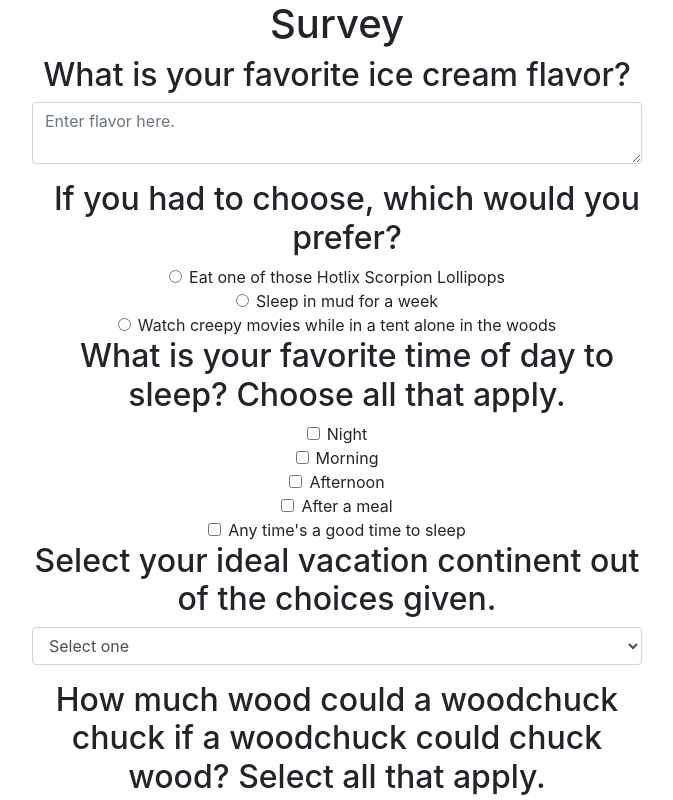
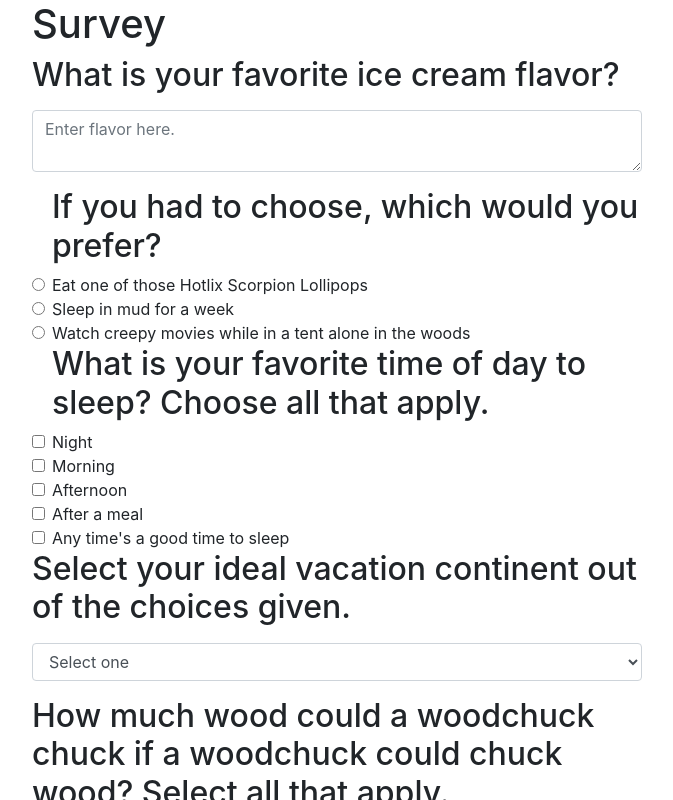
Before and after one commit to hmlyman/ReactSurveyApp, a React (Create React App) app in the folder survey-app/: page / in a window 1280 px wide. Both pictures are taken after typing "Sample", "name@example.com" into the empty fields and a click on the button "Continue". Shown: the top 800 px of the page, without its empty margins (303-976 px from the left). Built offline with nearby package versions, Linux system fonts and the light colour scheme.

Commit message:
Some styling changes and Radio is required

```diff
--- a/survey-app/src/App.js
+++ b/survey-app/src/App.js
@@ -4,7 +4,7 @@ import SurveyData from "./SurveyApp/survey.json";
 
 const App = (props) => {
   return (
-    <div className="col-6 mx-auto text-center">
+    <div className="col-6 mx-auto text-left">
       <h1>Survey</h1>
       <Survey inputs={SurveyData} />
     </div>
--- a/survey-app/src/SurveyApp/component.js
+++ b/survey-app/src/SurveyApp/component.js
@@ -92,7 +92,7 @@ export const Survey = (props) => {
             />
           ) : obj.type === "select" ? (
             <SurveySelectInput
-              className="form-control mb-3"
+              className="form-control mb-3 mt-3"
               question={obj.question}
               required={props.required}
               object={obj}
@@ -101,7 +101,7 @@ export const Survey = (props) => {
             />
           ) : (
             <SurveyTextInput
-              className="mb-3 form-control"
+              className="mb-3 mt-3 form-control"
               type={obj.type}
               question={props.question}
               required={props.required}
--- a/survey-app/src/SurveyApp/inputs.js
+++ b/survey-app/src/SurveyApp/inputs.js
@@ -43,6 +43,7 @@ export const SurveyRadioInput = (props) => {
           <div key={`${object.type}-${index}`}>
             <input
               className="form-check-input"
+              required={object.required}
               type={object.type}
               value={data.value}
               name={object.name}
```
